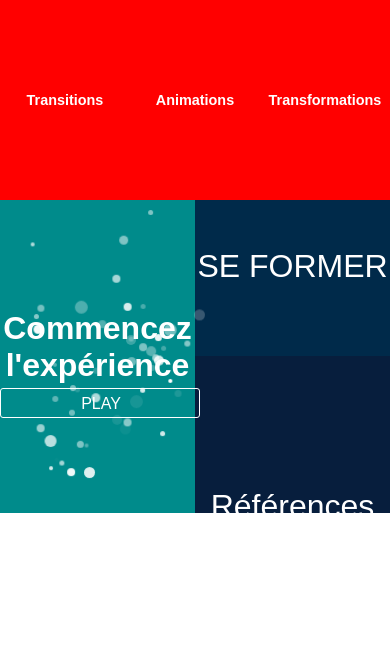
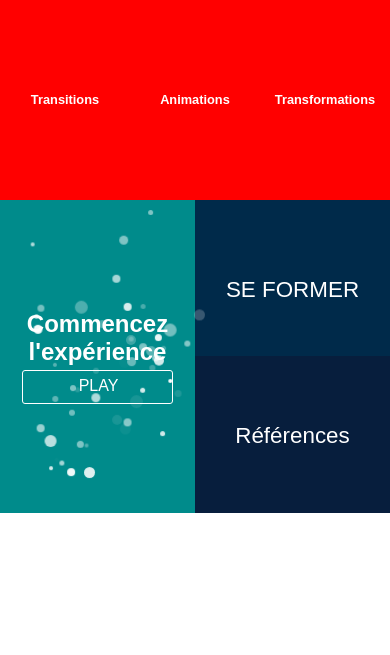
Before and after one commit to Dahmso/animustransismus, a PHP site: page / in a window 390 px wide. Shown: the part 171-826 px from the top of the page. Run offline with PHP 8.4, Linux system fonts and the light colour scheme; some libraries are stand-ins or nearby versions; some web fonts are replaced.

Commit message:
new index semi responsive

```diff
--- a/style.css
+++ b/style.css
@@ -118,7 +118,7 @@ body {
 
 .section {
 width: 100%;
-height: 600px;
+height: 38vh;
 position: relative;
 display: inline-block;
 overflow: hidden;
@@ -148,7 +148,7 @@ overflow: hidden;
 
 .atelier {
   margin: auto;
-  margin-top: 20vh;
+  margin-top: 11vh;
 }
 
 .atelier h2 {
@@ -158,7 +158,6 @@ overflow: hidden;
     font-size: 2em;
     vertical-align: center;
     margin-bottom: 2%;
-    margin-top: 29vh;
     z-index: 1;
   }
 
@@ -171,8 +170,8 @@ overflow: hidden;
   border: 1px solid white;
   border-radius: 3px;
   color: white;
-  width: 200px;
-  height: 30px;
+  width: 18vh;
+  height: 4vh;
   text-align: center;
   transition: all .2s linear;
   z-index: 2;
@@ -186,8 +185,8 @@ overflow: hidden;
   top: 6px;
   left: 0;
   margin: auto;
-  width: 200px;
-  height: 30px;
+  width: 18vh;
+  height: 5vh;
   text-align: center;
   z-index: 1;
   transition: all .2s ease-in-out;
@@ -197,10 +196,10 @@ overflow: hidden;
   content: "S'ENTRAINER";
   position: absolute;
   top: 30px;
-  left: 0;
+  left: 1vw;
   margin: auto;
-  width: 200px;
-  height: 30px;
+  width: 18vh;
+  height: 5vh;
   text-align: center;
   z-index: 1;
   transition: all .2s ease-in-out;
@@ -213,11 +212,11 @@ overflow: hidden;
 
 }
 .atelier a:hover::before {
-  top:-30px;
+  top:-3vh;
 }
 
 .atelier a:hover::after {
-  top:6px;
+  top:1vh;
 }
 
 .section_right {
@@ -244,8 +243,9 @@ overflow: hidden;
   width: 100%;
   height: 60px;
   color: white;
-  font-size: 2em;
+  font-size: 1.4rem;
   margin: auto;
+  line-height: 10vh;
   font-weight: 100;
   z-index: 2;
   overflow: hidden;
@@ -295,9 +295,9 @@ overflow: hidden;
 }
 
 .reference h2 {
-  line-height: 300px;
+  line-height: 19vh;
   color: white;
-  font-size: 2em;
+  font-size: 1.4rem;
   margin: 0;
   font-weight: 100;
 }
@@ -362,12 +362,12 @@ footer {
       height: 100%;
     }
     .box_circle {
-      font-size: 0.9rem;
+      font-size: 0.8rem;
       font-weight: bold;
     }
     .atelier h2 {
       margin-top: 0;
-      font-size: 2rem;
+      font-size: 1.5rem;
     }
     .atelier {
       margin-top: 13vh;
```
